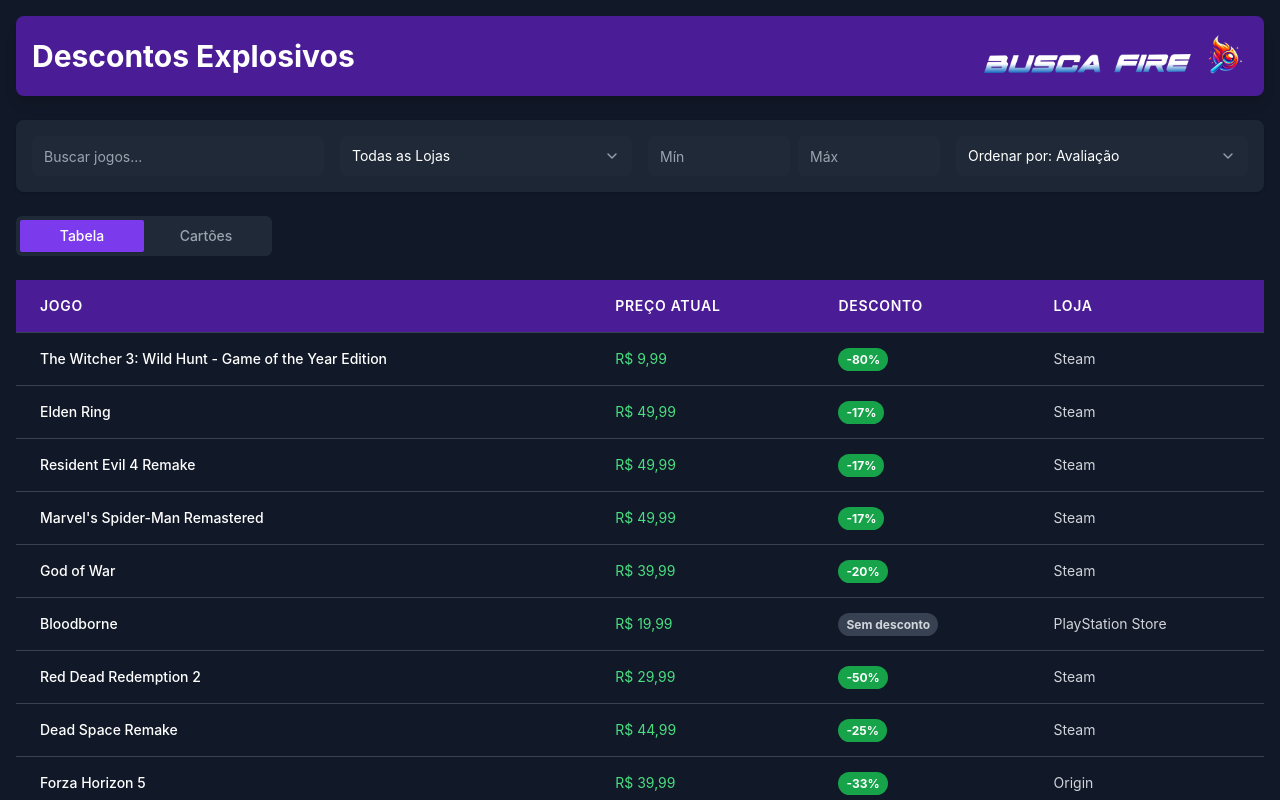
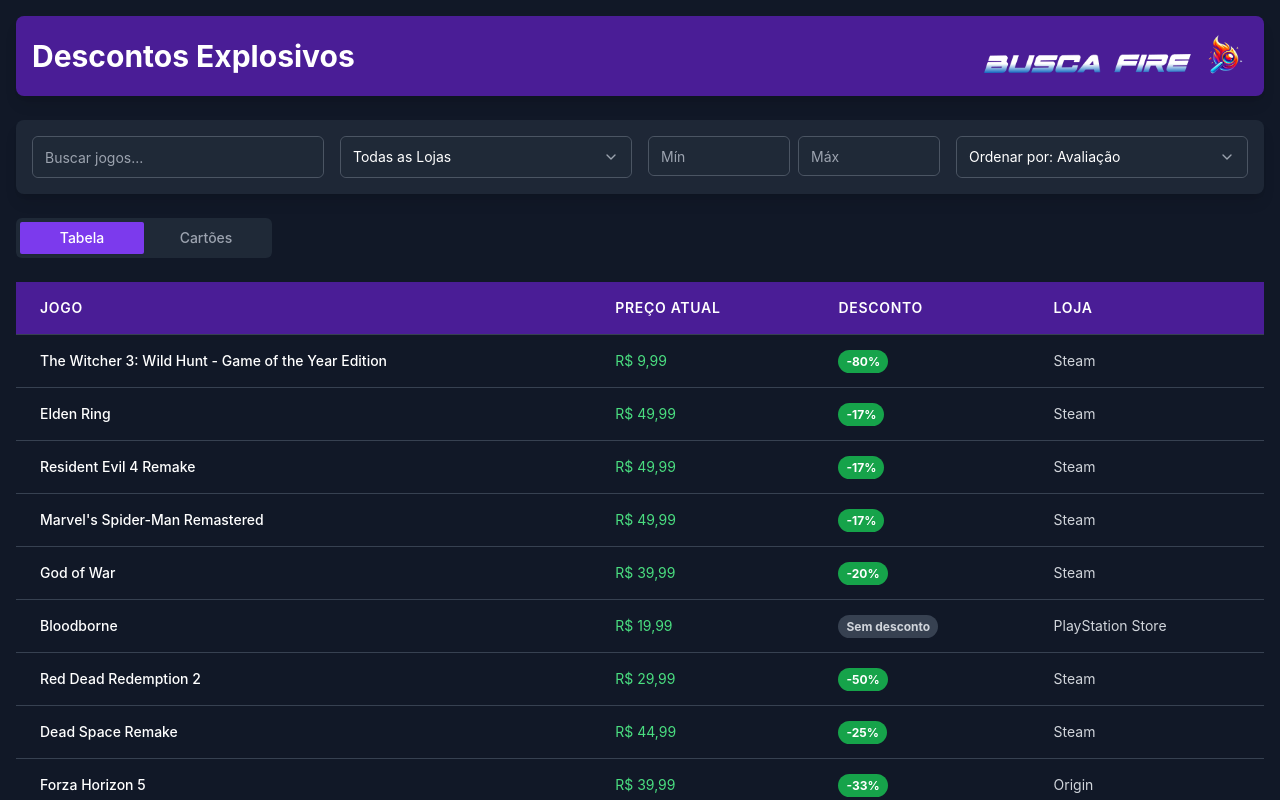
Before and after one commit to fabriciopreisler/game-deals-dashboard, a React (Create React App) app: page / in a window 1280 px wide. Shown: the top 800 px of the page. Built offline with nearby package versions, Linux system fonts and the light colour scheme.

Commit message:
atualizacao-banner2.0

```diff
--- a/src/components/CartaoJogo.tsx
+++ b/src/components/CartaoJogo.tsx
@@ -10,21 +10,43 @@
 
 export const CartaoJogo = ({ jogo, aoClicar, className = '' }: CartaoJogoProps) => {
   const [imgSrc, setImgSrc] = useState(() => {
+
     if (!jogo.capa) {
-      return 'https://via.placeholder.com/300x150?text=Imagem+Não+Disponível';
+      return getPlaceholder();
     }
 
 
-    return jogo.capa
-      .replace('http://', 'https://')
-      .replace('capsule_sm_120', 'header')
-      .replace('//cdn.akamai.', '//cdn.cloudflare.')
-      .replace('steamcdn-a.akamaihd.net', 'cdn.cloudflare.steamstatic.com');
+    let url = jogo.capa;
+
+
+    url = url.replace('http://', 'https://');
+
+
+    if (url.includes('steamcdn-a.akamaihd.net')) {
+      url = url.replace('steamcdn-a.akamaihd.net', 'cdn.cloudflare.steamstatic.com');
+    }
+
+
+    url = url.replace('//cdn.akamai.', '//cdn.cloudflare.');
+
+
+    url = url.replace('capsule_sm_120', 'header');
+
+    return url;
   });
+
+  const getPlaceholder = () => {
+    return 'https://via.placeholder.com/600x300?text=Imagem+Não+Disponível';
+  };
 
   const handleImageError = () => {
 
-    setImgSrc('https://via.placeholder.com/300x150?text=Imagem+Indisponível');
+    if (imgSrc.includes('header')) {
+      const fallbackUrl = imgSrc.replace('header', 'capsule_616x353');
+      setImgSrc(fallbackUrl);
+      return;
+    }
+    setImgSrc(getPlaceholder());
   };
 
   const handleKeyDown = (e: React.KeyboardEvent) => {
@@ -42,7 +64,6 @@
       onKeyDown={handleKeyDown}
       aria-label={`Ver detalhes de ${jogo.titulo}`}
     >
-      {/* Efeito hover original */}
       <div className="absolute inset-0 bg-purple-600 opacity-0 group-hover:opacity-10 transition-opacity duration-300 z-10"></div>
 
       <div className="relative pt-[56.25%] overflow-hidden bg-gray-900">
@@ -52,6 +73,7 @@
           className="absolute top-0 left-0 w-full h-full object-cover"
           onError={handleImageError}
           loading="lazy"
+          decoding="async"
         />
         {jogo.desconto > 0 && (
           <span className="absolute top-2 right-2 bg-green-600 text-white px-2 py-1 rounded text-xs font-bold">
--- a/src/components/Filtros.tsx
+++ b/src/components/Filtros.tsx
@@ -29,15 +29,20 @@
   };
 
   return (
-    <div className={`bg-gray-800/90 grid grid-cols-1 md:grid-cols-4 gap-4 p-4 rounded-lg mb-6 ${className}`}>
+    <div className={`bg-gray-800/95 grid grid-cols-1 md:grid-cols-4 gap-4 p-4 rounded-lg mb-6 shadow-lg ${className}`}>
+
+      <div className="border border-gray-600 rounded-md overflow-hidden">
         <Input
-        className="bg-gray-700 text-white placeholder-gray-400 border-0 h-10
-                   hover:bg-gray-600 focus:ring-2 focus:ring-purple-600"
+          className="bg-gray-700 text-white placeholder-gray-400 border-0 h-10 w-full
+                     hover:bg-gray-600 focus:ring-1 focus:ring-purple-500 focus:bg-gray-600
+                     transition-colors duration-200"
           placeholder="Buscar jogos..."
           value={filtros.titulo || ""}
           onChange={(e) => setFiltros({ ...filtros, titulo: e.target.value })}
         />
+      </div>
 
+      <div className="border border-gray-600 rounded-md overflow-hidden">
         <Select
           value={filtros.loja || "todas"}
           onValueChange={(valor) => {
@@ -47,15 +52,17 @@
             });
           }}
         >
-        <SelectTrigger className="bg-gray-700 text-white border-0 h-10 hover:bg-gray-600 focus:ring-2 focus:ring-purple-600">
+          <SelectTrigger className="bg-gray-700 text-white border-0 h-10 w-full hover:bg-gray-600
+                                  focus:ring-1 focus:ring-purple-500 focus:bg-gray-600
+                                  transition-colors duration-200">
             <span className="truncate">
               {filtros.loja ? `Loja: ${lojas[filtros.loja]}` : "Todas as Lojas"}
             </span>
           </SelectTrigger>
-        <SelectContent className="bg-gray-800 text-white border-gray-700 max-h-[300px] overflow-y-auto">
+          <SelectContent className="bg-gray-800 text-white border-gray-700 max-h-[300px] overflow-y-auto shadow-xl">
             <SelectItem
               value="todas"
-            className="hover:bg-gray-700 focus:bg-gray-700"
+              className="hover:bg-gray-700 focus:bg-gray-700 focus:text-purple-400"
             >
               Todas
             </SelectItem>
@@ -63,35 +70,43 @@
               <SelectItem
                 key={id}
                 value={id}
-              className="hover:bg-gray-700 focus:bg-gray-700"
+                className="hover:bg-gray-700 focus:bg-gray-700 focus:text-purple-400"
               >
                 {nome}
               </SelectItem>
             ))}
           </SelectContent>
         </Select>
+      </div>
 
       <div className="flex gap-2 h-10">
+        <div className="border border-gray-600 rounded-md overflow-hidden flex-1">
           <Input
             type="number"
-          className="bg-gray-700 text-white placeholder-gray-400 border-0 flex-1
-                     hover:bg-gray-600 focus:ring-2 focus:ring-purple-600 h-full"
+            className="bg-gray-700 text-white placeholder-gray-400 border-0 w-full
+                       hover:bg-gray-600 focus:ring-1 focus:ring-purple-500 focus:bg-gray-600
+                       transition-colors duration-200 h-full"
             placeholder="Mín"
             value={filtros.precoMin ?? ""}
             onChange={(e) => handleNumberChange(e, 'precoMin')}
             min="0"
           />
+        </div>
+        <div className="border border-gray-600 rounded-md overflow-hidden flex-1">
           <Input
             type="number"
-          className="bg-gray-700 text-white placeholder-gray-400 border-0 flex-1
-                     hover:bg-gray-600 focus:ring-2 focus:ring-purple-600 h-full"
+            className="bg-gray-700 text-white placeholder-gray-400 border-0 w-full
+                       hover:bg-gray-600 focus:ring-1 focus:ring-purple-500 focus:bg-gray-600
+                       transition-colors duration-200 h-full"
             placeholder="Máx"
             value={filtros.precoMax ?? ""}
             onChange={(e) => handleNumberChange(e, 'precoMax')}
             min="0"
           />
         </div>
+      </div>
 
+      <div className="border border-gray-600 rounded-md overflow-hidden">
         <Select
           value={filtros.ordenarPor || "avaliacao"}
           onValueChange={(valor) =>
@@ -101,17 +116,19 @@
             })
           }
         >
-        <SelectTrigger className="bg-gray-700 text-white border-0 h-10 hover:bg-gray-600 focus:ring-2 focus:ring-purple-600">
+          <SelectTrigger className="bg-gray-700 text-white border-0 h-10 w-full hover:bg-gray-600
+                                  focus:ring-1 focus:ring-purple-500 focus:bg-gray-600
+                                  transition-colors duration-200">
             <span className="truncate">
               Ordenar por: {ordenarOpcoes[filtros.ordenarPor as keyof typeof ordenarOpcoes]}
             </span>
           </SelectTrigger>
-        <SelectContent className="bg-gray-800 text-white border-gray-700">
+          <SelectContent className="bg-gray-800 text-white border-gray-700 shadow-xl">
             {Object.entries(ordenarOpcoes).map(([value, label]) => (
               <SelectItem
                 key={value}
                 value={value}
-              className="hover:bg-gray-700 focus:bg-gray-700"
+                className="hover:bg-gray-700 focus:bg-gray-700 focus:text-purple-400"
               >
                 {label}
               </SelectItem>
@@ -119,5 +136,6 @@
           </SelectContent>
         </Select>
       </div>
+    </div>
   );
 };
```
Lines whose indentation alone changed are shown as unchanged.
